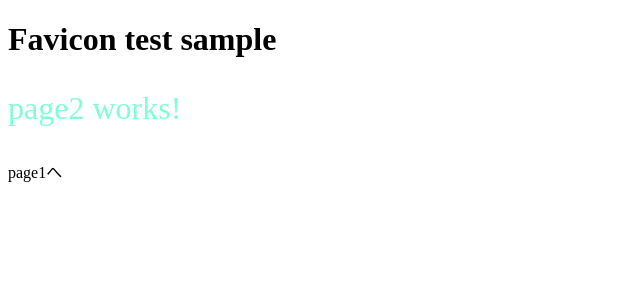
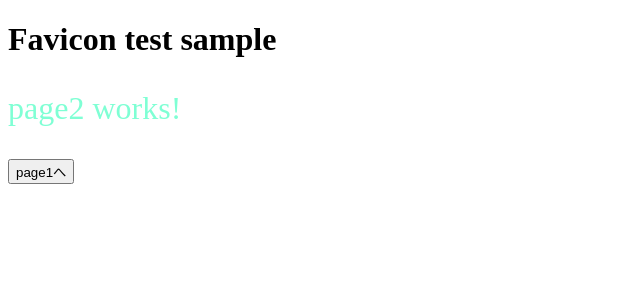
Before and after one commit to gurezo/favicon-sample, an Angular app: page /page2 in a window 1280 px wide. Shown: the top 300 px of the page, without its empty margins (0-640 px from the left). Built offline with nearby package versions, Linux system fonts and the light colour scheme.

Commit message:
page2 modified

```diff
--- a/src/app/page2/page2.component.html
+++ b/src/app/page2/page2.component.html
@@ -1,4 +1,4 @@
 <p>
   page2 works!
 </p>
-<a routerLink="/">page1へ</a>
+<button (click)="toPage1()">page1へ</button>
--- a/src/app/page2/page2.component.ts
+++ b/src/app/page2/page2.component.ts
@@ -15,4 +15,8 @@ export class Page2Component implements OnInit {
   ngOnInit() {
   }
 
+  toPage1() {
+    this.router.navigate(['/']);
+  }
+
 }
```
